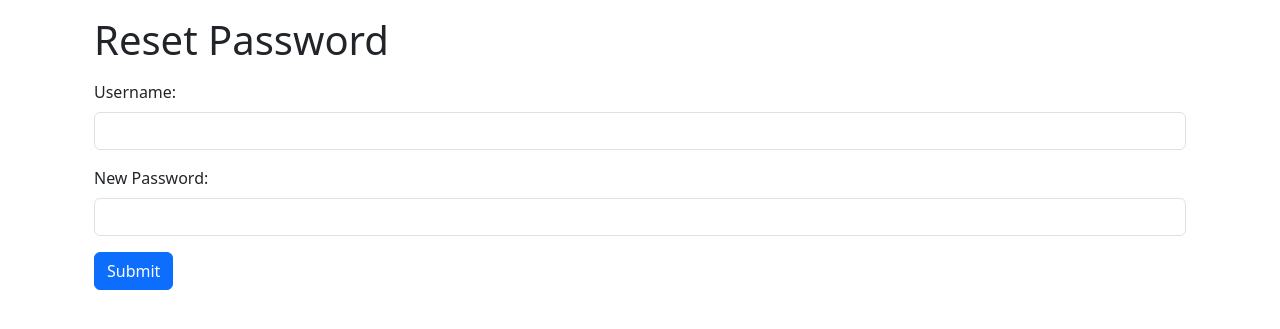
After one commit to Esh07/iGSE-Energy-Management-System, a Flask app: page /reset-password in a window 1280 px wide. The commit adds this page. Shown: the top 329 px of the page. Run offline with Flask 3, Linux system fonts and the light colour scheme; parts of the project's set-up code (start-up, migrations or seed data) failed here and were passed over; some libraries are stand-ins or nearby versions.

Commit message:
chore: add reset password functionality and only show nav to authenticated users

```diff
--- a/app.py
+++ b/app.py
@@ -7,6 +7,7 @@ from werkzeug.security import generate_password_hash, check_password_hash
 from flask_login import UserMixin, LoginManager, login_user, login_required, logout_user, current_user
 from sqlalchemy.exc import IntegrityError
 from sqlalchemy import func
+
 
 from .validator import IsInteger
 import json
@@ -624,6 +625,44 @@ def login():
             logging.debug(f'Form not valid')
             print("Form not valid - else clause")
     return render_template('login.html', form=form)
+
+
+@app.route('/reset-password', methods=['GET', 'POST'], endpoint='reset_password')
+def reset_password():
+    """ Reset password page
+    A user can reset their password using their email address.
+    ___
+    tags:
+        - Password Reset
+    parameters:
+        - name: email
+          in: query
+          type: string
+          required: true
+          description: The email address of the user
+    responses:
+        200:
+            description: The password has been reset
+        400:
+            description: The email address is not valid
+    """
+    if request.method == 'POST':
+        # Get the username and new password from the form
+        username = request.form['username']
+        new_password = request.form['new_password']
+
+        # Hash the new password
+        hashed_password = generate_password_hash(new_password)
+
+        # Update the user's password in the database
+        # Replace 'users', 'password_hash', and 'email' with the actual names of your table and columns
+        sql = "UPDATE users SET password_hash = %s WHERE email = %s"
+        db.engine.execute(sql, (hashed_password, username))
+
+        flash('Your password has been reset.')
+        return redirect(url_for('login'))
+
+    return render_template('reset_password.html')
 
 
 @app.route('/profile', methods=['GET'], endpoint='profile')
--- a/templates/login.html
+++ b/templates/login.html
@@ -43,6 +43,7 @@
                     <span class="text-danger">[{{ error }}]</span>
                     {% endfor %}
                 </div>
+                <a href="{{ url_for('reset_password') }}" class="float-right">Forgot password?</a>
                 <div class="form-group text-center mb-4">
                     {{ form.submit(class="btn btn-primary btn-lg") }}
                 </div>
--- /dev/null
+++ b/templates/reset_password.html
@@ -0,0 +1,32 @@
+{% extends "master.html" %}
+{% block title %}Reset Password{% endblock %}
+{% block head %}
+
+{% endblock %}
+{% block body %}
+<div class="container">
+    <h1 class="my-3">Reset Password</h1>
+    {% with messages = get_flashed_messages() %}
+    {% if messages %}
+    <div class="alert alert-info">
+        {% for message in messages %}
+        {{ message }}
+        {% endfor %}
+    </div>
+    {% endif %}
+    {% endwith %}
+    <form method="post">
+        <div class="mb-3">
+            <label for="username" class="form-label">Username:</label>
+            <input type="text" class="form-control" id="username" name="username">
+        </div>
+        <div class="mb-3">
+            <label for="new_password" class="form-label">New Password:</label>
+            <input type="password" class="form-control" id="new_password" name="new_password">
+        </div>
+        <button type="submit" class="btn btn-primary">Submit</button>
+    </form>
+</div>
+
+
+{% endblock %}
--- a/templates/user_nav.html
+++ b/templates/user_nav.html
@@ -6,7 +6,8 @@
             <span class="navbar-toggler-icon"></span>
         </button>
         <div class="collapse navbar-collapse" id="navbarSupportedContent">
-            {% if session.logged_in %}
+            <!-- check if it authenticated -->
+            {% if current_user.is_authenticated %}
             <ul class="navbar-nav me-auto mb-2 mb-lg-0">
                 <li class="nav-item">
                     <!-- home icon font awesome -->
```
